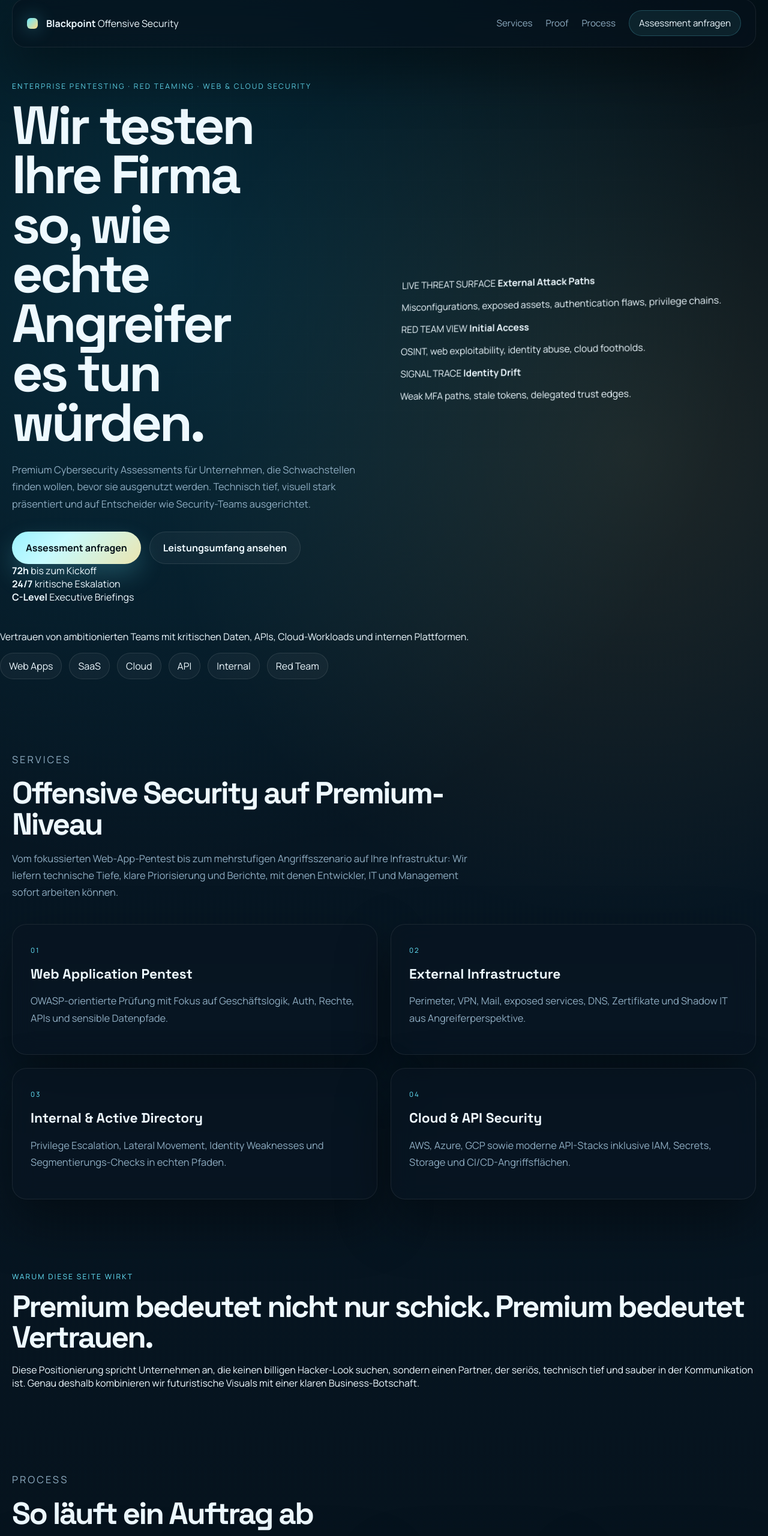
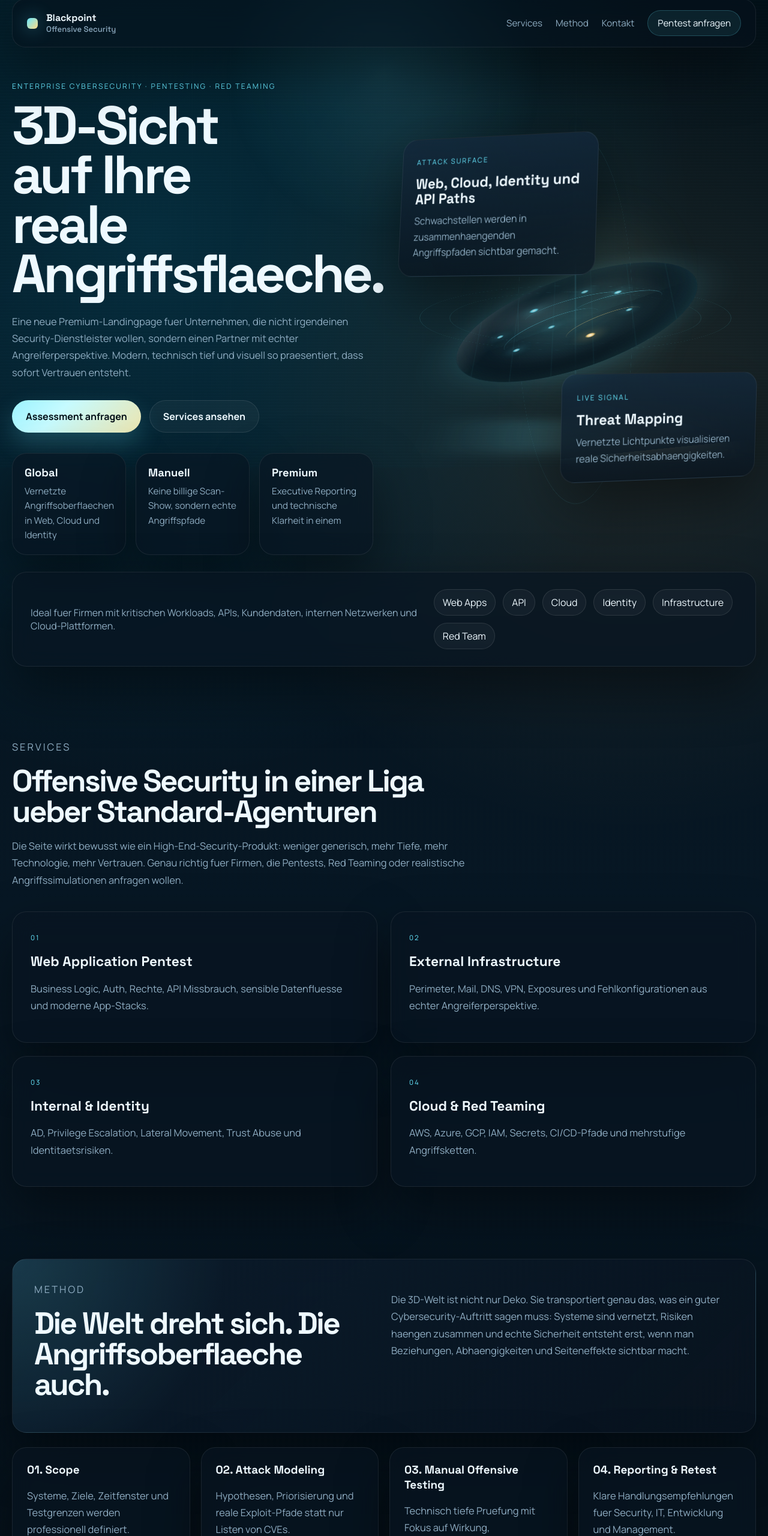
Before and after one commit to Mcgeesy37/Hacker1, a website: page index.html in a window 1280 px wide. Shown: the part 20-2580 px from the top of the page at 60% size. Drawn offline with Linux system fonts and the light colour scheme.

Commit message:
Update index.html

```diff
--- a/index.html
+++ b/index.html
@@ -3,10 +3,10 @@
 <head>
   <meta charset="UTF-8">
   <meta name="viewport" content="width=device-width, initial-scale=1.0">
-  <title>Blackpoint Security | Premium Penetration Testing</title>
+  <title>Blackpoint Security | Premium Cyber Defense</title>
   <meta
     name="description"
-    content="Premium Penetration Testing, Red Teaming und Security Audits für Unternehmen. Angreiferperspektive, Executive Reporting und schnelle Einsatzbereitschaft."
+    content="Premium Penetration Testing, Red Teaming und Cybersecurity Assessments fuer Unternehmen mit futuristischer 3D-Visualisierung."
   >
   <link rel="preconnect" href="https://fonts.googleapis.com">
   <link rel="preconnect" href="https://fonts.gstatic.com" crossorigin>
@@ -14,16 +14,14 @@
   <link rel="stylesheet" href="styles.css">
 </head>
 <body>
-  <div class="page-spotlight" aria-hidden="true"></div>
-  <div class="noise"></div>
-  <div class="scanlines"></div>
-  <div class="orb orb-a"></div>
-  <div class="orb orb-b"></div>
+  <div class="page-glow" aria-hidden="true"></div>
+  <div class="page-noise" aria-hidden="true"></div>
+  <div class="page-grid" aria-hidden="true"></div>
 
   <header class="site-header">
     <a class="brand" href="#top">
       <span class="brand-mark"></span>
-      <span class="brand-text">
+      <span class="brand-copy">
         <strong>Blackpoint</strong>
         <span>Offensive Security</span>
       </span>
@@ -31,103 +29,113 @@
 
     <nav class="nav">
       <a href="#services">Services</a>
-      <a href="#proof">Proof</a>
-      <a href="#process">Process</a>
-      <a href="#contact" class="nav-cta">Assessment anfragen</a>
+      <a href="#method">Method</a>
+      <a href="#contact">Kontakt</a>
+      <a href="#contact" class="nav-cta">Pentest anfragen</a>
     </nav>
   </header>
 
   <main id="top">
     <section class="hero">
       <div class="hero-copy" data-reveal>
-        <p class="eyebrow">Enterprise Pentesting · Red Teaming · Web & Cloud Security</p>
-        <h1>Wir testen Ihre Firma so, wie echte Angreifer es tun würden.</h1>
+        <p class="eyebrow">Enterprise Cybersecurity · Pentesting · Red Teaming</p>
+        <h1>3D-Sicht auf Ihre reale Angriffsflaeche.</h1>
         <p class="hero-text">
-          Premium Cybersecurity Assessments für Unternehmen, die Schwachstellen finden wollen,
-          bevor sie ausgenutzt werden. Technisch tief, visuell stark präsentiert und auf
-          Entscheider wie Security-Teams ausgerichtet.
+          Eine neue Premium-Landingpage fuer Unternehmen, die nicht irgendeinen Security-Dienstleister
+          wollen, sondern einen Partner mit echter Angreiferperspektive. Modern, technisch tief und
+          visuell so praesentiert, dass sofort Vertrauen entsteht.
         </p>
 
         <div class="hero-actions">
-          <a class="button button-primary" href="#contact">Assessment anfragen</a>
-          <a class="button button-secondary" href="#services">Leistungsumfang ansehen</a>
+          <a href="#contact" class="button button-primary">Assessment anfragen</a>
+          <a href="#services" class="button button-secondary">Services ansehen</a>
         </div>
 
-        <div class="hero-stats">
+        <div class="hero-metrics">
           <article>
-            <strong>72h</strong>
-            <span>bis zum Kickoff</span>
+            <strong>Global</strong>
+            <span>Vernetzte Angriffsoberflaechen in Web, Cloud und Identity</span>
           </article>
           <article>
-            <strong>24/7</strong>
-            <span>kritische Eskalation</span>
+            <strong>Manuell</strong>
+            <span>Keine billige Scan-Show, sondern echte Angriffspfade</span>
           </article>
           <article>
-            <strong>C-Level</strong>
-            <span>Executive Briefings</span>
+            <strong>Premium</strong>
+            <span>Executive Reporting und technische Klarheit in einem</span>
           </article>
         </div>
       </div>
 
       <div class="hero-visual" aria-hidden="true">
-        <div class="scene" id="scene">
-          <div class="scene-aura"></div>
-          <div class="scene-grid"></div>
-          <div class="scene-beam"></div>
-          <div class="data-stream data-stream-a"></div>
-          <div class="data-stream data-stream-b"></div>
-          <div class="threat-node threat-node-a"></div>
-          <div class="threat-node threat-node-b"></div>
+        <div class="world-stage" id="worldStage">
+          <div class="world-halo"></div>
 
-          <div class="glass-card glass-card-main">
-            <span class="card-label">LIVE THREAT SURFACE</span>
-            <strong>External Attack Paths</strong>
-            <p>Misconfigurations, exposed assets, authentication flaws, privilege chains.</p>
-            <div class="risk-bars">
-              <span style="--level: 92%"></span>
-              <span style="--level: 74%"></span>
-              <span style="--level: 57%"></span>
-            </div>
+          <div class="world-rings">
+            <span class="ring ring-a"></span>
+            <span class="ring ring-b"></span>
+            <span class="ring ring-c"></span>
           </div>
 
-          <div class="glass-card glass-card-side">
-            <span class="card-label">RED TEAM VIEW</span>
-            <strong>Initial Access</strong>
-            <p>OSINT, web exploitability, identity abuse, cloud footholds.</p>
+          <div class="world-globe" id="worldGlobe">
+            <div class="globe-core"></div>
+            <div class="globe-shine"></div>
+            <div class="globe-grid globe-grid-lat"></div>
+            <div class="globe-grid globe-grid-long"></div>
+
+            <span class="node node-1"></span>
+            <span class="node node-2"></span>
+            <span class="node node-3"></span>
+            <span class="node node-4"></span>
+            <span class="node node-5"></span>
+            <span class="node node-6"></span>
+            <span class="node node-7"></span>
+            <span class="node node-8"></span>
+
+            <span class="arc arc-1"></span>
+            <span class="arc arc-2"></span>
+            <span class="arc arc-3"></span>
+            <span class="arc arc-4"></span>
           </div>
 
-          <div class="glass-card glass-card-mini">
-            <span class="card-label">SIGNAL TRACE</span>
-            <strong>Identity Drift</strong>
-            <p>Weak MFA paths, stale tokens, delegated trust edges.</p>
+          <div class="signal-card signal-card-main">
+            <span class="card-kicker">ATTACK SURFACE</span>
+            <strong>Web, Cloud, Identity und API Paths</strong>
+            <p>Schwachstellen werden in zusammenhaengenden Angriffspfaden sichtbar gemacht.</p>
           </div>
 
-          <div class="radar"></div>
-          <div class="floating-ring"></div>
+          <div class="signal-card signal-card-side">
+            <span class="card-kicker">LIVE SIGNAL</span>
+            <strong>Threat Mapping</strong>
+            <p>Vernetzte Lichtpunkte visualisieren reale Sicherheitsabhaengigkeiten.</p>
+          </div>
+
+          <div class="data-trace"></div>
+          <div class="scan-line"></div>
         </div>
       </div>
     </section>
 
-    <section class="trust-strip" data-reveal>
-      <p>Vertrauen von ambitionierten Teams mit kritischen Daten, APIs, Cloud-Workloads und internen Plattformen.</p>
+    <section class="section trust-band" data-reveal>
+      <p>Ideal fuer Firmen mit kritischen Workloads, APIs, Kundendaten, internen Netzwerken und Cloud-Plattformen.</p>
       <div class="trust-items">
         <span>Web Apps</span>
-        <span>SaaS</span>
+        <span>API</span>
         <span>Cloud</span>
-        <span>API</span>
-        <span>Internal</span>
+        <span>Identity</span>
+        <span>Infrastructure</span>
         <span>Red Team</span>
       </div>
     </section>
 
-    <section class="section" id="services">
+    <section class="section services" id="services">
       <div class="section-head" data-reveal>
         <p class="eyebrow">Services</p>
-        <h2>Offensive Security auf Premium-Niveau</h2>
+        <h2>Offensive Security in einer Liga ueber Standard-Agenturen</h2>
         <p>
-          Vom fokussierten Web-App-Pentest bis zum mehrstufigen Angriffsszenario auf Ihre
-          Infrastruktur: Wir liefern technische Tiefe, klare Priorisierung und Berichte, mit
-          denen Entwickler, IT und Management sofort arbeiten können.
+          Die Seite wirkt bewusst wie ein High-End-Security-Produkt: weniger generisch, mehr Tiefe,
+          mehr Technologie, mehr Vertrauen. Genau richtig fuer Firmen, die Pentests, Red Teaming oder
+          realistische Angriffssimulationen anfragen wollen.
         </p>
       </div>
 
@@ -135,84 +143,74 @@
         <article class="service-card" data-reveal>
           <span>01</span>
           <h3>Web Application Pentest</h3>
-          <p>OWASP-orientierte Prüfung mit Fokus auf Geschäftslogik, Auth, Rechte, APIs und sensible Datenpfade.</p>
+          <p>Business Logic, Auth, Rechte, API Missbrauch, sensible Datenfluesse und moderne App-Stacks.</p>
         </article>
 
         <article class="service-card" data-reveal>
           <span>02</span>
           <h3>External Infrastructure</h3>
-          <p>Perimeter, VPN, Mail, exposed services, DNS, Zertifikate und Shadow IT aus Angreiferperspektive.</p>
+          <p>Perimeter, Mail, DNS, VPN, Exposures und Fehlkonfigurationen aus echter Angreiferperspektive.</p>
         </article>
 
         <article class="service-card" data-reveal>
           <span>03</span>
-          <h3>Internal & Active Directory</h3>
-          <p>Privilege Escalation, Lateral Movement, Identity Weaknesses und Segmentierungs-Checks in echten Pfaden.</p>
+          <h3>Internal & Identity</h3>
+          <p>AD, Privilege Escalation, Lateral Movement, Trust Abuse und Identitaetsrisiken.</p>
         </article>
 
         <article class="service-card" data-reveal>
           <span>04</span>
-          <h3>Cloud & API Security</h3>
-          <p>AWS, Azure, GCP sowie moderne API-Stacks inklusive IAM, Secrets, Storage und CI/CD-Angriffsflächen.</p>
+          <h3>Cloud & Red Teaming</h3>
+          <p>AWS, Azure, GCP, IAM, Secrets, CI/CD-Pfade und mehrstufige Angriffsketten.</p>
         </article>
       </div>
     </section>
 
-    <section class="section spotlight" id="proof">
-      <div class="spotlight-panel" data-reveal>
+    <section class="section method" id="method">
+      <div class="method-panel" data-reveal>
         <div>
-          <p class="eyebrow">Warum diese Seite wirkt</p>
-          <h2>Premium bedeutet nicht nur schick. Premium bedeutet Vertrauen.</h2>
+          <p class="eyebrow">Method</p>
+          <h2>Die Welt dreht sich. Die Angriffsoberflaeche auch.</h2>
         </div>
         <p>
-          Diese Positionierung spricht Unternehmen an, die keinen billigen Hacker-Look suchen,
-          sondern einen Partner, der seriös, technisch tief und sauber in der Kommunikation ist.
-          Genau deshalb kombinieren wir futuristische Visuals mit einer klaren Business-Botschaft.
+          Die 3D-Welt ist nicht nur Deko. Sie transportiert genau das, was ein guter Cybersecurity-Auftritt
+          sagen muss: Systeme sind vernetzt, Risiken haengen zusammen und echte Sicherheit entsteht erst,
+          wenn man Beziehungen, Abhaengigkeiten und Seiteneffekte sichtbar macht.
         </p>
-      </div>
-    </section>
-
-    <section class="section process" id="process">
-      <div class="section-head" data-reveal>
-        <p class="eyebrow">Process</p>
-        <h2>So läuft ein Auftrag ab</h2>
       </div>
 
       <div class="timeline">
         <article data-reveal>
-          <strong>01. Scoping</strong>
-          <p>Ziele, Systeme, Testfenster, Ansprechpartner und Rules of Engagement werden präzise definiert.</p>
+          <strong>01. Scope</strong>
+          <p>Systeme, Ziele, Zeitfenster und Testgrenzen werden professionell definiert.</p>
         </article>
-
         <article data-reveal>
-          <strong>02. Offensive Assessment</strong>
-          <p>Manuelle Prüfung mit Tooling-Unterstützung, Hypothesenbildung und Nachweis realer Angriffspfade.</p>
+          <strong>02. Attack Modeling</strong>
+          <p>Hypothesen, Priorisierung und reale Exploit-Pfade statt nur Listen von CVEs.</p>
         </article>
-
         <article data-reveal>
-          <strong>03. Reporting</strong>
-          <p>Technischer Bericht, Executive Summary, Risikoklassifizierung, Reproduktion und Remediation Guidance.</p>
+          <strong>03. Manual Offensive Testing</strong>
+          <p>Technisch tiefe Pruefung mit Fokus auf Wirkung, Beweisbarkeit und Relevanz.</p>
         </article>
-
         <article data-reveal>
-          <strong>04. Retest</strong>
-          <p>Nachbesserungen werden verifiziert, damit Sie belastbar schließen und dokumentieren können.</p>
+          <strong>04. Reporting & Retest</strong>
+          <p>Klare Handlungsempfehlungen fuer Security, IT, Entwicklung und Management.</p>
         </article>
       </div>
     </section>
 
-    <section class="section contact-section" id="contact">
+    <section class="section contact" id="contact">
       <div class="contact-copy" data-reveal>
         <p class="eyebrow">Kontakt</p>
-        <h2>Holen Sie sich eine echte Angreiferperspektive auf Ihre Systeme.</h2>
+        <h2>Fragen Sie einen Premium Pentest fuer Ihr Unternehmen an.</h2>
         <p>
-          Nutzen Sie das Formular für eine unverbindliche Anfrage. Ideal für Firmen, die einen
-          Pentest, ein Red-Teaming oder einen Security-Check für Web, API, Cloud oder interne Systeme planen.
+          Das Formular funktioniert auf GitHub Pages statisch und kann an Formspree, Getform
+          oder einen eigenen Endpoint angebunden werden.
         </p>
         <div class="contact-tags">
           <span>NDA-ready</span>
-          <span>EU-focused</span>
           <span>Fast response</span>
+          <span>GitHub Pages</span>
         </div>
       </div>
 
@@ -221,38 +219,33 @@
           Unternehmen
           <input type="text" name="company" placeholder="Beispiel GmbH" required>
         </label>
-
         <label>
           Ansprechpartner
           <input type="text" name="name" placeholder="Max Mustermann" required>
         </label>
-
         <label>
           E-Mail
           <input type="email" name="email" placeholder="security@firma.de" required>
         </label>
-
         <label>
-          Gewünschter Test
+          Service
           <select name="service" required>
-            <option value="">Bitte auswählen</option>
+            <option value="">Bitte auswaehlen</option>
             <option>Web Application Pentest</option>
             <option>External Infrastructure Assessment</option>
-            <option>Internal / Active Directory</option>
-            <option>Cloud & API Security Review</option>
+            <option>Internal & Identity Review</option>
+            <option>Cloud Security Assessment</option>
             <option>Red Team Exercise</option>
           </select>
         </label>
-
         <label class="full-width">
-          Kurzbeschreibung
-          <textarea name="message" rows="5" placeholder="Welche Systeme oder Ziele sollen geprüft werden?" required></textarea>
+          Projektbeschreibung
+          <textarea name="message" rows="5" placeholder="Welche Systeme, Anwendungen oder Ziele sollen geprueft werden?" required></textarea>
         </label>
-
         <div class="form-footer">
-          <button class="button button-primary" type="submit">Premium Assessment anfragen</button>
+          <button class="button button-primary" type="submit">Assessment senden</button>
           <p id="formStatus" role="status" aria-live="polite">
-            GitHub-ready: Formular kann mit Formspree, Getform oder eigenem Endpoint verbunden werden.
+            Formularziel in site.config.js hinterlegen oder Mail-Fallback nutzen.
           </p>
         </div>
       </form>
@@ -260,7 +253,7 @@
   </main>
 
   <footer class="site-footer">
-    <p>Blackpoint Offensive Security · Penetration Testing für Unternehmen · Diskret, technisch tief, entscheidungsstark.</p>
+    <p>Blackpoint Offensive Security · Premium Cybersecurity fuer Unternehmen · Technisch tief, visuell kompromisslos.</p>
   </footer>
 
   <script src="site.config.js"></script>
```
